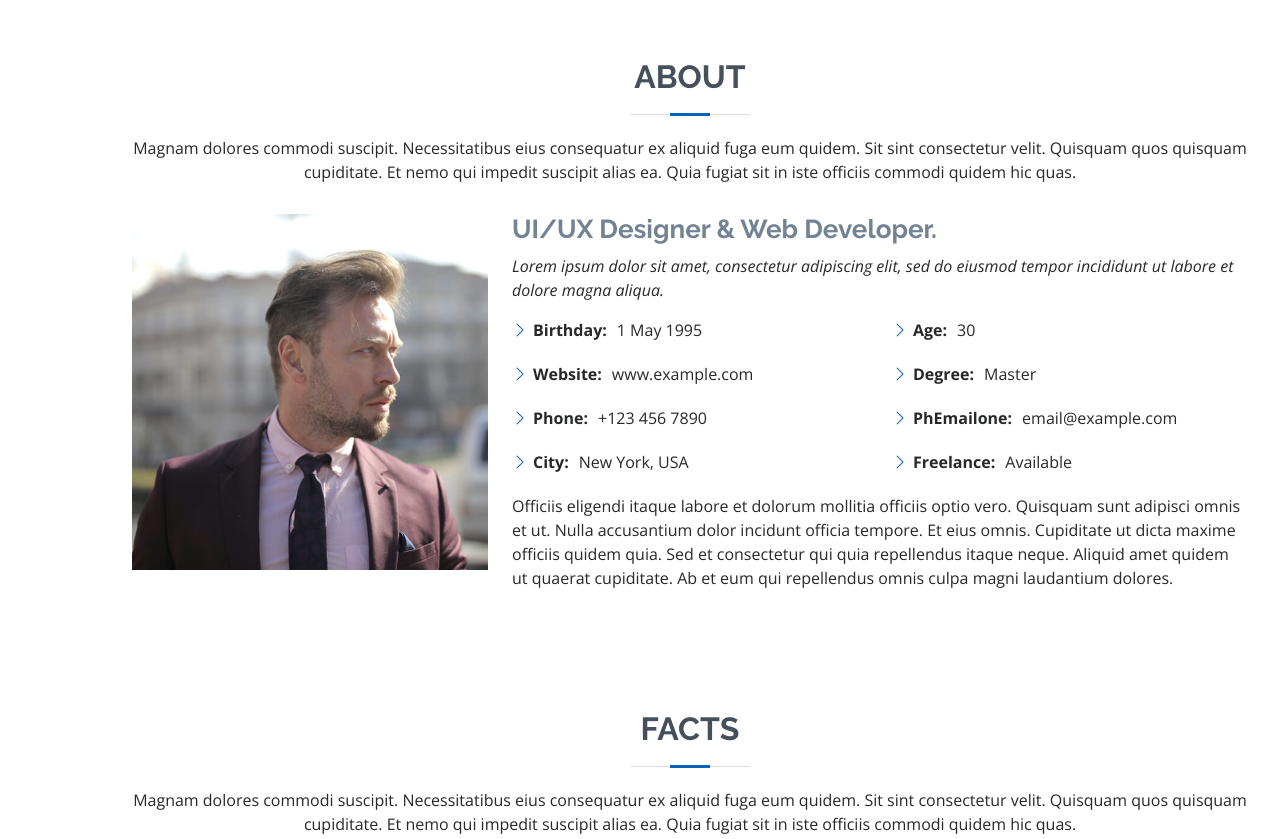
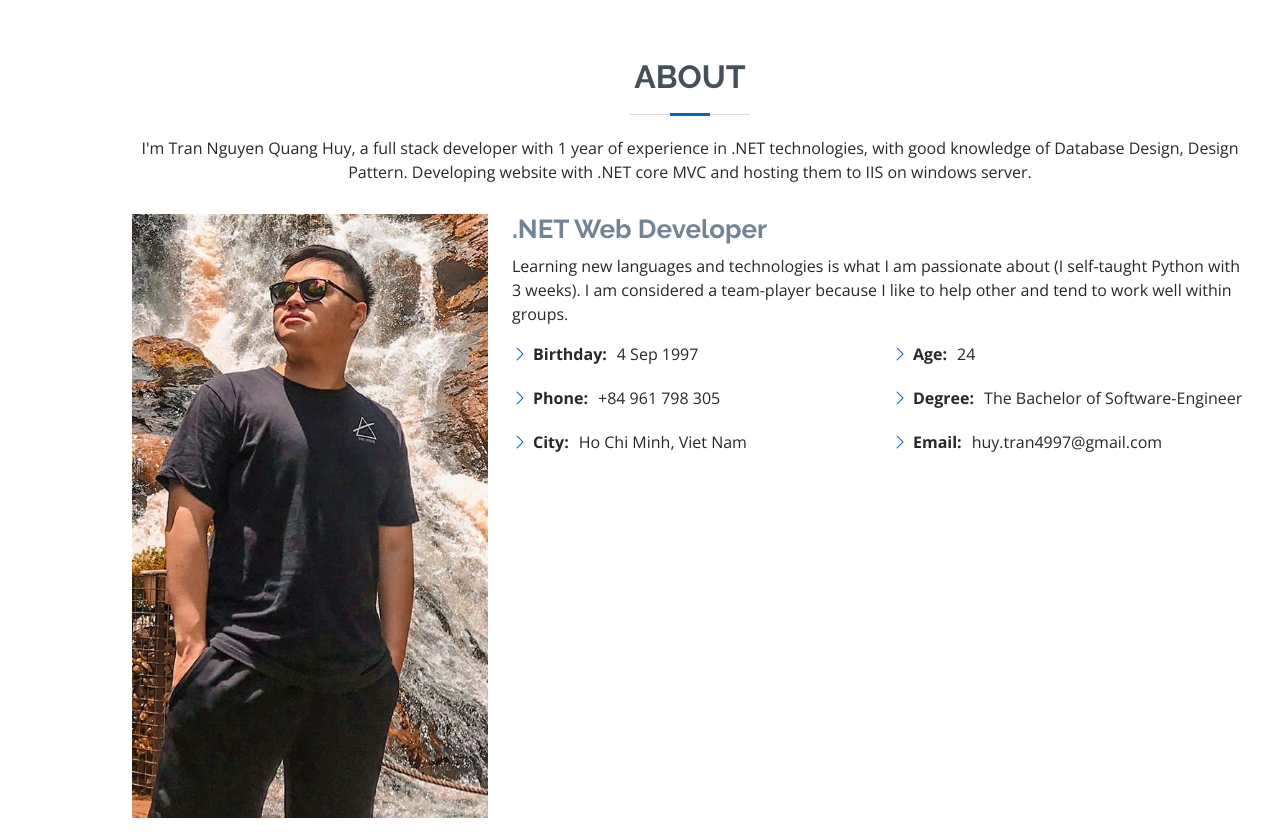
Before and after one commit to huytnq/huytnq.github.io, a plain HTML site: page index.html in a window 1280 px wide. Shown: the part 802-1641 px from the top of the page. Drawn offline with nearby package versions, Linux system fonts and the light colour scheme.

Commit message:
cap nhat

```diff
--- a/assets/css/style.css
+++ b/assets/css/style.css
@@ -262,7 +262,7 @@ h1, h2, h3, h4, h5, h6 {
 #hero {
   width: 100%;
   height: 100vh;
-  background: url("../img/hero-bg.jpg") top right no-repeat;
+  background: url("../img/huy_BG.jpg") top right no-repeat;
   background-size: cover;
   position: relative;
 }
--- a/index.html
+++ b/index.html
@@ -60,11 +60,11 @@
   <section id="hero" class="d-flex flex-column justify-content-center">
     <div class="container" data-aos="zoom-in" data-aos-delay="100">
       <h1>Trần Nguyễn Quang Huy</h1>
-      <p>I'm <span class="typed" data-typed-items="Developer"></span></p>
+      <p>I'm a <span class="typed" data-typed-items="Full-Stack Developer"></span></p>
       <div class="social-links">
         <a href="#" class="twitter"><i class="bx bxl-twitter"></i></a>
-        <a href="#" class="facebook"><i class="bx bxl-facebook"></i></a>
-        <a href="#" class="instagram"><i class="bx bxl-instagram"></i></a>
+        <a href="https://www.facebook.com/quanghuy.trannguyen.5/" target="_blank" class="facebook"><i class="bx bxl-facebook"></i></a>
+        <a href="https://www.instagram.com/huytnq4997/" target="_blank" class="instagram"><i class="bx bxl-instagram"></i></a>
         <a href="#" class="google-plus"><i class="bx bxl-skype"></i></a>
         <a href="#" class="linkedin"><i class="bx bxl-linkedin"></i></a>
       </div>
@@ -79,41 +79,35 @@
 
         <div class="section-title">
           <h2>About</h2>
-          <p>Magnam dolores commodi suscipit. Necessitatibus eius consequatur ex aliquid fuga eum quidem. Sit sint consectetur velit. Quisquam quos quisquam cupiditate. Et nemo qui impedit suscipit alias ea. Quia fugiat sit in iste officiis commodi quidem hic quas.</p>
+          <p>I'm Tran Nguyen Quang Huy, a full stack developer with 1 year of experience in .NET technologies, with good knowledge of Database Design, Design Pattern. Developing website with .NET core MVC and hosting them to IIS on windows server.</p>
         </div>
 
         <div class="row">
           <div class="col-lg-4">
-            <img src="assets/img/profile-img.jpg" class="img-fluid" alt="">
+            <img src="assets/img/huy_profile.jpg" class="img-fluid" alt="">
           </div>
           <div class="col-lg-8 pt-4 pt-lg-0 content">
-            <h3>UI/UX Designer &amp; Web Developer.</h3>
-            <p class="fst-italic">
-              Lorem ipsum dolor sit amet, consectetur adipiscing elit, sed do eiusmod tempor incididunt ut labore et dolore
-              magna aliqua.
-            </p>
+            <h3>.NET Web Developer</h3>
             <div class="row">
+              <p>
+                Learning new languages and technologies is what I am passionate about (I self-taught Python with 3 weeks). I am considered a team-player because I like to help other and tend to work well within groups.
+              </p>
               <div class="col-lg-6">
                 <ul>
-                  <li><i class="bi bi-chevron-right"></i> <strong>Birthday:</strong> <span>1 May 1995</span></li>
-                  <li><i class="bi bi-chevron-right"></i> <strong>Website:</strong> <span>www.example.com</span></li>
-                  <li><i class="bi bi-chevron-right"></i> <strong>Phone:</strong> <span>+123 456 7890</span></li>
-                  <li><i class="bi bi-chevron-right"></i> <strong>City:</strong> <span>New York, USA</span></li>
+                  <li><i class="bi bi-chevron-right"></i> <strong>Birthday:</strong> <span>4 Sep 1997</span></li>
+                  <li><i class="bi bi-chevron-right"></i> <strong>Phone:</strong> <span>+84 961 798 305</span></li>
+                  <li><i class="bi bi-chevron-right"></i> <strong>City:</strong> <span>Ho Chi Minh, Viet Nam</span></li>
                 </ul>
               </div>
               <div class="col-lg-6">
                 <ul>
-                  <li><i class="bi bi-chevron-right"></i> <strong>Age:</strong> <span>30</span></li>
-                  <li><i class="bi bi-chevron-right"></i> <strong>Degree:</strong> <span>Master</span></li>
-                  <li><i class="bi bi-chevron-right"></i> <strong>PhEmailone:</strong> <span>email@example.com</span></li>
-                  <li><i class="bi bi-chevron-right"></i> <strong>Freelance:</strong> <span>Available</span></li>
+                  <li><i class="bi bi-chevron-right"></i> <strong>Age:</strong> <span>24</span></li>
+                  <li><i class="bi bi-chevron-right"></i> <strong>Degree:</strong> <span>The Bachelor of Software-Engineer</span></li>
+                  <li><i class="bi bi-chevron-right"></i> <strong>Email:</strong> <span>huy.tran4997@gmail.com</span></li>
                 </ul>
               </div>
             </div>
-            <p>
-              Officiis eligendi itaque labore et dolorum mollitia officiis optio vero. Quisquam sunt adipisci omnis et ut. Nulla accusantium dolor incidunt officia tempore. Et eius omnis.
-              Cupiditate ut dicta maxime officiis quidem quia. Sed et consectetur qui quia repellendus itaque neque. Aliquid amet quidem ut quaerat cupiditate. Ab et eum qui repellendus omnis culpa magni laudantium dolores.
-            </p>
+
           </div>
         </div>
 
```
Also changed, not shown: assets/img/huy_BG.jpg (added), assets/img/huy_profile.jpg (added).
